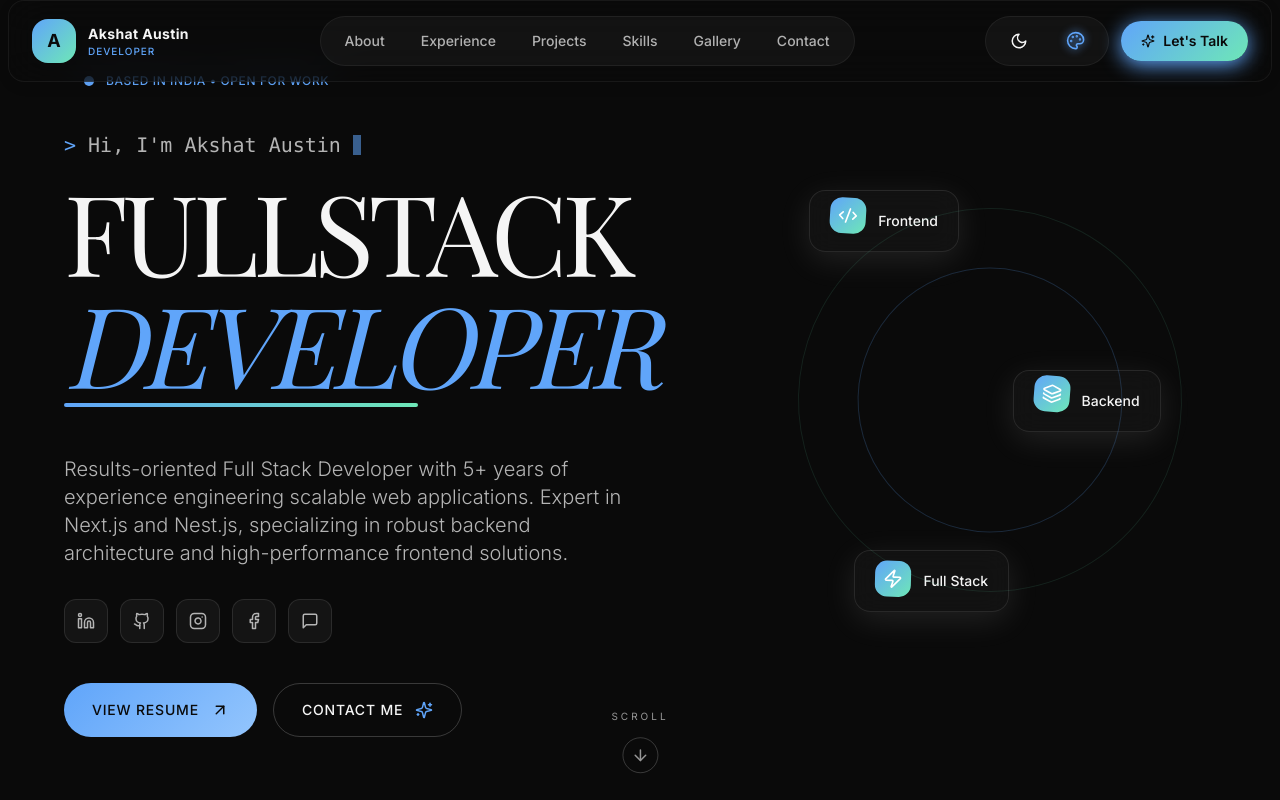
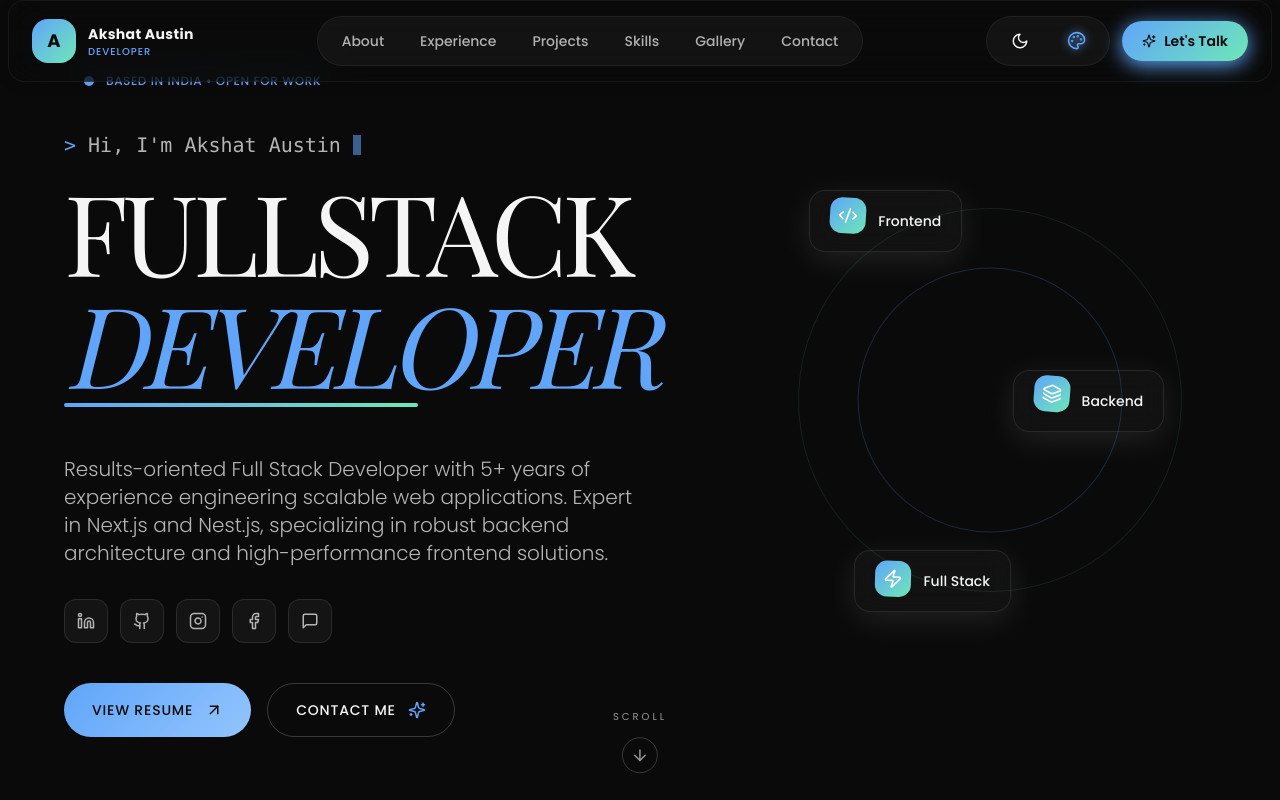
Before and after one commit to Captain-drack/dev-portfolio, a Next.js app: page / in a window 1280 px wide. Shown: the top 800 px of the page. Built offline with nearby package versions, Linux system fonts and the light colour scheme; a web font is replaced by a local one.

Commit message:
style: change font from Inter to Poppins

```diff
--- a/app/globals.css
+++ b/app/globals.css
@@ -310,7 +310,7 @@ body {
   }
 
   .font-sans {
-    font-family: var(--font-inter), sans-serif;
+    font-family: var(--font-poppins), sans-serif;
   }
 
   .text-editorial {
--- a/app/layout.tsx
+++ b/app/layout.tsx
@@ -1,12 +1,16 @@
 import "./globals.css";
 import type { Metadata } from "next";
-import { Inter, Playfair_Display } from "next/font/google";
+import { Poppins, Playfair_Display } from "next/font/google";
 import { ThemeProvider } from "./context/ThemeContext";
 import LayoutContent from "./LayoutContent";
 import GlobalSplash from "./components/ui/GlobalSplash";
 import { SplashProvider } from "./context/SplashContext";
 
-const inter = Inter({ subsets: ["latin"], variable: "--font-inter" });
+const poppins = Poppins({
+  subsets: ["latin"],
+  variable: "--font-poppins",
+  weight: ["100", "200", "300", "400", "500", "600", "700", "800", "900"]
+});
 const playfair = Playfair_Display({ subsets: ["latin"], variable: "--font-playfair" });
 
 export const metadata: Metadata = {
@@ -21,7 +25,7 @@ export default function RootLayout({
 }) {
   return (
     <html lang="en" suppressHydrationWarning>
-      <body className={`${inter.variable} ${playfair.variable} font-sans selection:bg-white selection:text-black`} suppressHydrationWarning={true}>
+      <body className={`${poppins.variable} ${playfair.variable} font-sans selection:bg-white selection:text-black`} suppressHydrationWarning={true}>
         <ThemeProvider>
           <SplashProvider>
             <GlobalSplash />
```
